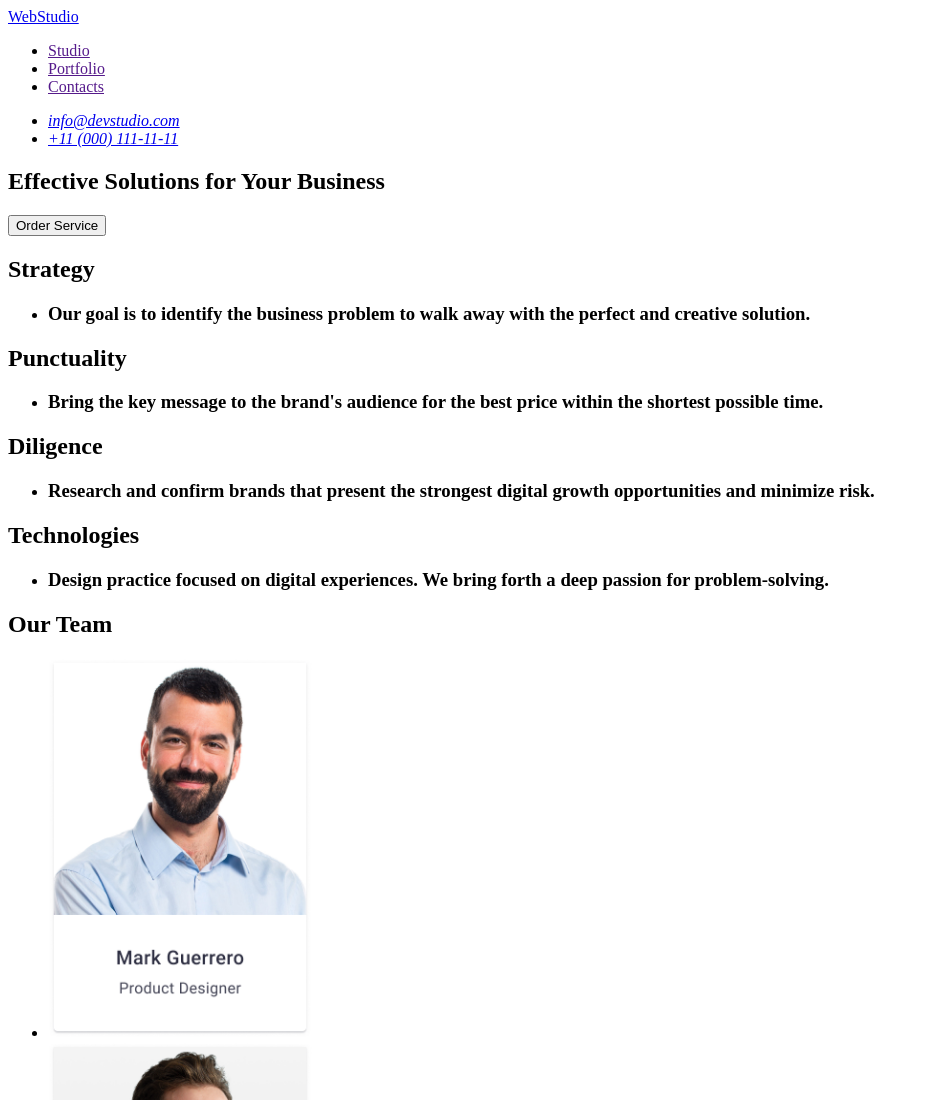
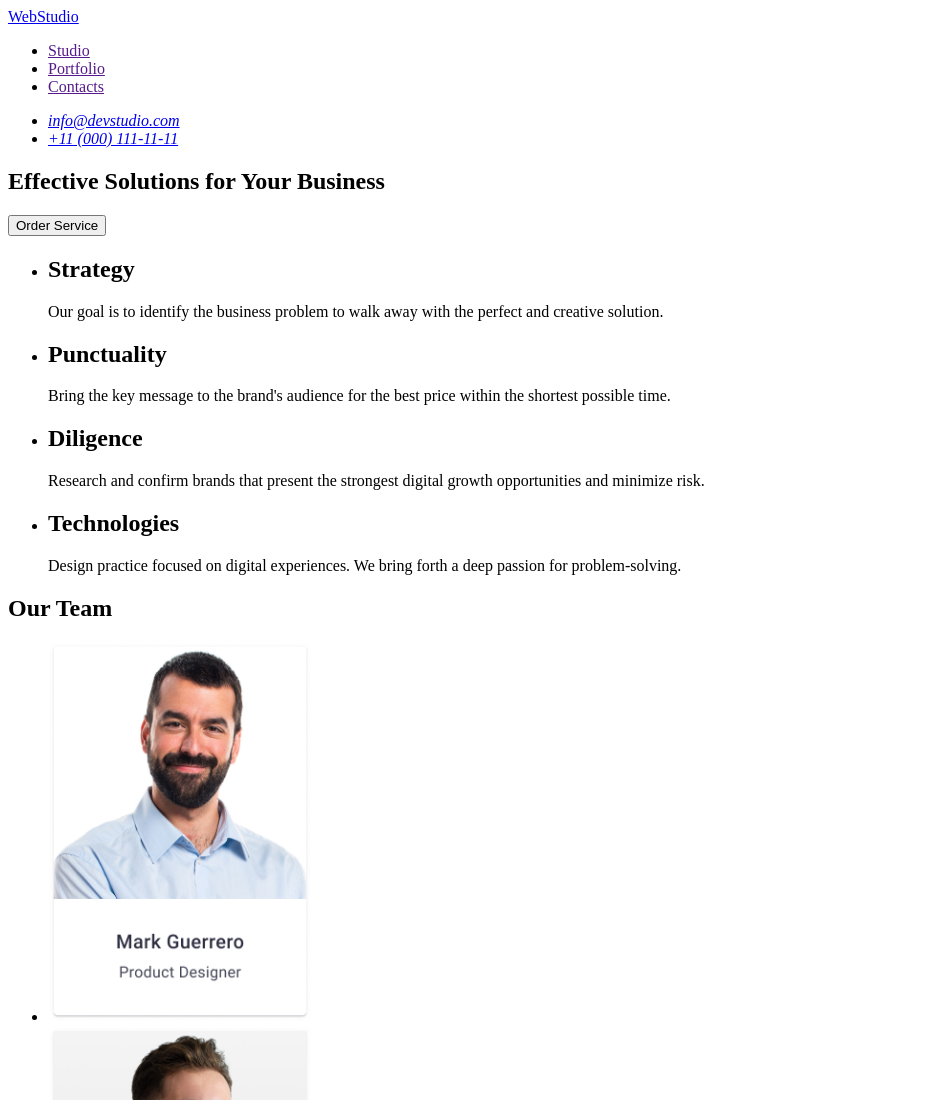
Before and after one commit to maryna-bordiian/goit-markup-hw-01, a plain HTML site: page index.html in a window 1280 px wide. Shown: the top 1100 px of the page, without its empty margins (0-929 px from the left). Drawn offline with Linux system fonts and the light colour scheme.

Commit message:
add markup

```diff
--- a/index.html
+++ b/index.html
@@ -33,43 +33,37 @@
       </section>
 
       <section>
-        <h2>Strategy</h2>
         <ul>
           <li>
-            <h3>
+            <h2>Strategy</h2>
+            <p>
               Our goal is to identify the business problem to walk away with the
               perfect and creative solution.
-            </h3>
+            </p>
           </li>
-        </ul>
 
-        <h2>Punctuality</h2>
-        <ul>
           <li>
-            <h3>
+            <h2>Punctuality</h2>
+            <p>
               Bring the key message to the brand's audience for the best price
               within the shortest possible time.
-            </h3>
+            </p>
           </li>
-        </ul>
 
-        <h2>Diligence</h2>
-        <ul>
           <li>
-            <h3>
+            <h2>Diligence</h2>
+            <p>
               Research and confirm brands that present the strongest digital
               growth opportunities and minimize risk.
-            </h3>
+            </p>
           </li>
-        </ul>
 
-        <h2>Technologies</h2>
-        <ul>
           <li>
-            <h3>
+            <h2>Technologies</h2>
+            <p>
               Design practice focused on digital experiences. We bring forth a
               deep passion for problem-solving.
-            </h3>
+            </p>
           </li>
         </ul>
       </section>
```
